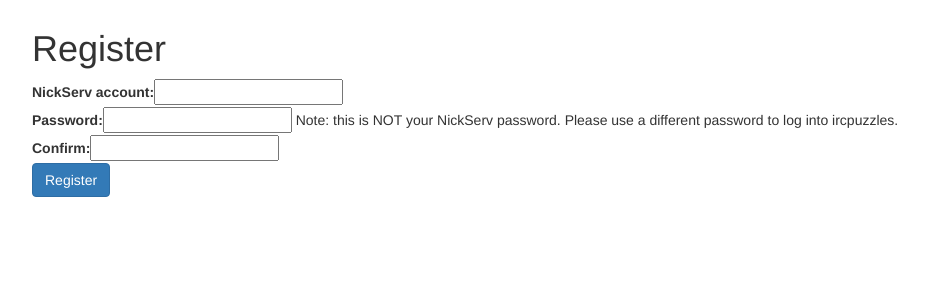
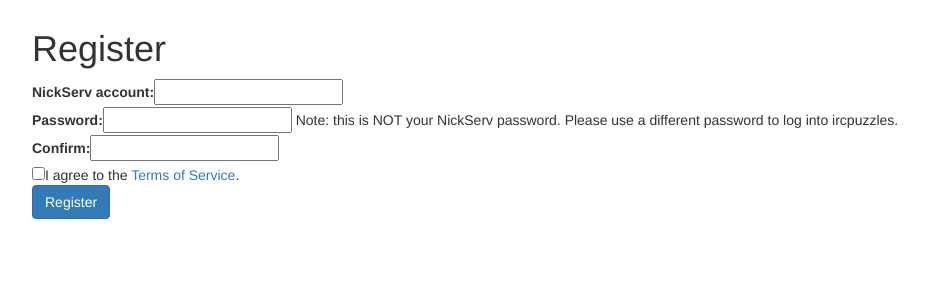
Before and after one commit to ircpuzzles/scoreboard, a Flask app: page /register/ in a window 1280 px wide. Shown: the part 51-351 px from the top of the page, without its empty margins (38-966 px from the left). Run offline with Flask 2, Linux system fonts and the light colour scheme; some libraries are stand-ins or nearby versions.

Commit message:
Agree to the TOS before registering

```diff
--- a/app.py
+++ b/app.py
@@ -28,6 +28,8 @@ def register():
     if request.method == 'GET':
         return render_template('register.html')
     elif request.method == 'POST':
+        if request.form['tos'] != 'agree':
+            flash(('danger','You must agree to the Terms of Service.'))
         if request.form['password'] != request.form['confirm_password']:
             flash(('danger','Password confirmation does not match'))
             return render_template('register.html')
--- a/templates/register.html
+++ b/templates/register.html
@@ -10,6 +10,7 @@
     <label for="account">NickServ account: </label><input type="text" name="account"><br>
     <label for="password">Password:         </label><input type="password" name="password"> Note: this is NOT your NickServ password. Please use a different password to log into ircpuzzles.<br>
     <label for="confirm_password">Confirm:      </label><input type="password" name="confirm_password"><br>
+    <input type="checkbox" name="tos" value="agree">I agree to the <a href="/tos/" target="_blank">Terms of Service</a>.</input><br>
     <input type="submit" value="Register" class="btn btn-primary">
 </form>
 {% endif %}
--- a/templates/tos.html
+++ b/templates/tos.html
@@ -1,4 +1,5 @@
 {% set active_page = 'register' -%}
 {% extends 'base.html' %}
 {% block title %}IRCPuzzles | Terms of Service{% endblock %}
-{% block content %}<iframe src="https://docs.google.com/document/d/1xN5un4MU69AkQqERMVSQXCkvUsYI2ni-HJFByXT9KY0/pub?embedded=true" style="width:100%; height:1600px;"></iframe>{% endblock %}
+{% block content %}<h1>Terms of Service</h1>
+<iframe src="https://docs.google.com/document/d/1xN5un4MU69AkQqERMVSQXCkvUsYI2ni-HJFByXT9KY0/pub?embedded=true" style="width:100%; height:1600px;"></iframe>{% endblock %}
```
